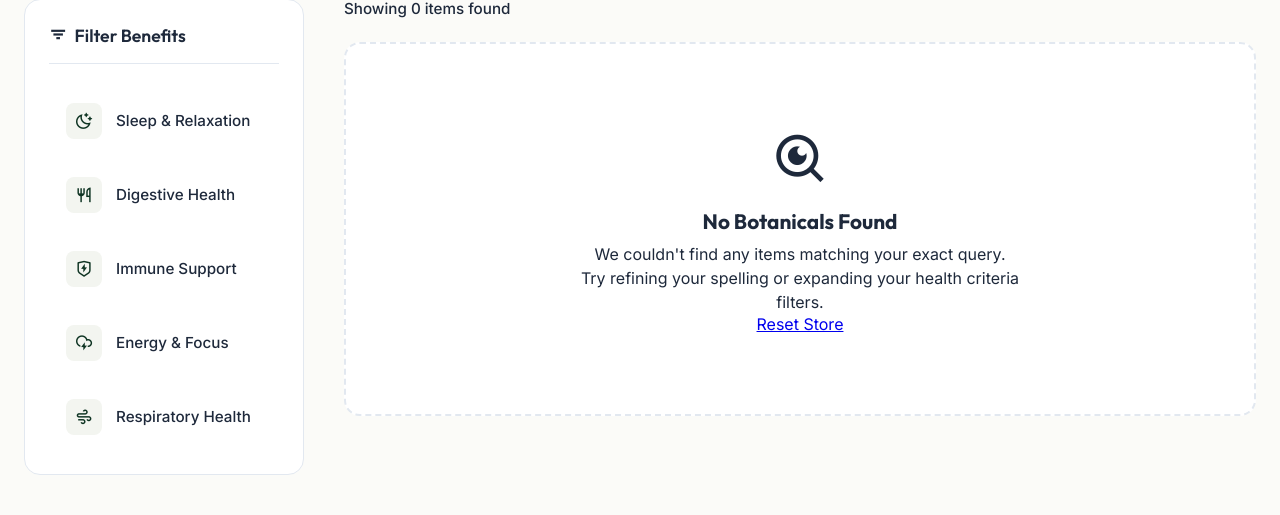
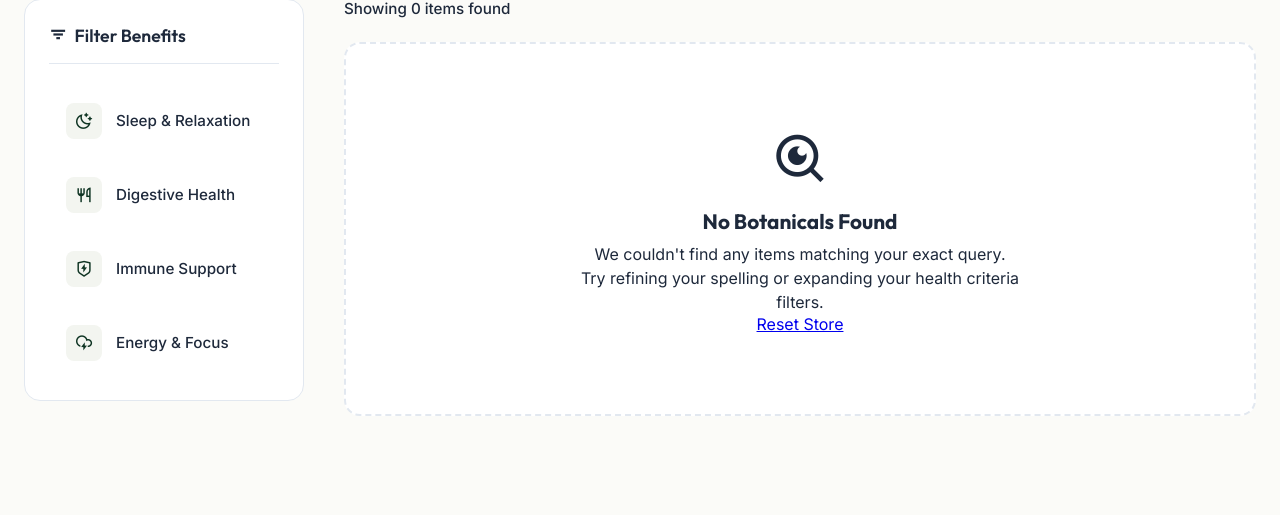
Before and after one commit to ManishKarki333/AI39C_Group9_Botanica, a Flask app: template app/templates/shop.html in a window 1280 px wide. Shown: the part 465-980 px from the top of the page. After the commit the page ends 881 px from the top, so only its background shows below. Run offline with Flask 3, Linux system fonts and the light colour scheme; the template is opened without the code that fills it, so the values that code supplies are empty; parts of the project's set-up code (start-up, migrations or seed data) failed here and were passed over.

Commit message:
solve ui/ux error

```diff
--- a/app/templates/shop.html
+++ b/app/templates/shop.html
@@ -67,12 +67,6 @@
                         <button class="benefit-card-toggle filter-btn {% if current_category == 'Energy' %}active{% endif %}" data-benefit="Energy">
                             <span class="category-icon"><i class="ri-thunderstorms-line"></i></span>
                             <span class="category-label">Energy & Focus</span>
-                        </button>
-                    </li>
-                    <li>
-                        <button class="benefit-card-toggle filter-btn {% if current_category == 'Respiratory' %}active{% endif %}" data-benefit="Respiratory">
-                            <span class="category-icon"><i class="ri-windy-line"></i></span>
-                            <span class="category-label">Respiratory Health</span>
                         </button>
                     </li>
                 </ul>
```
